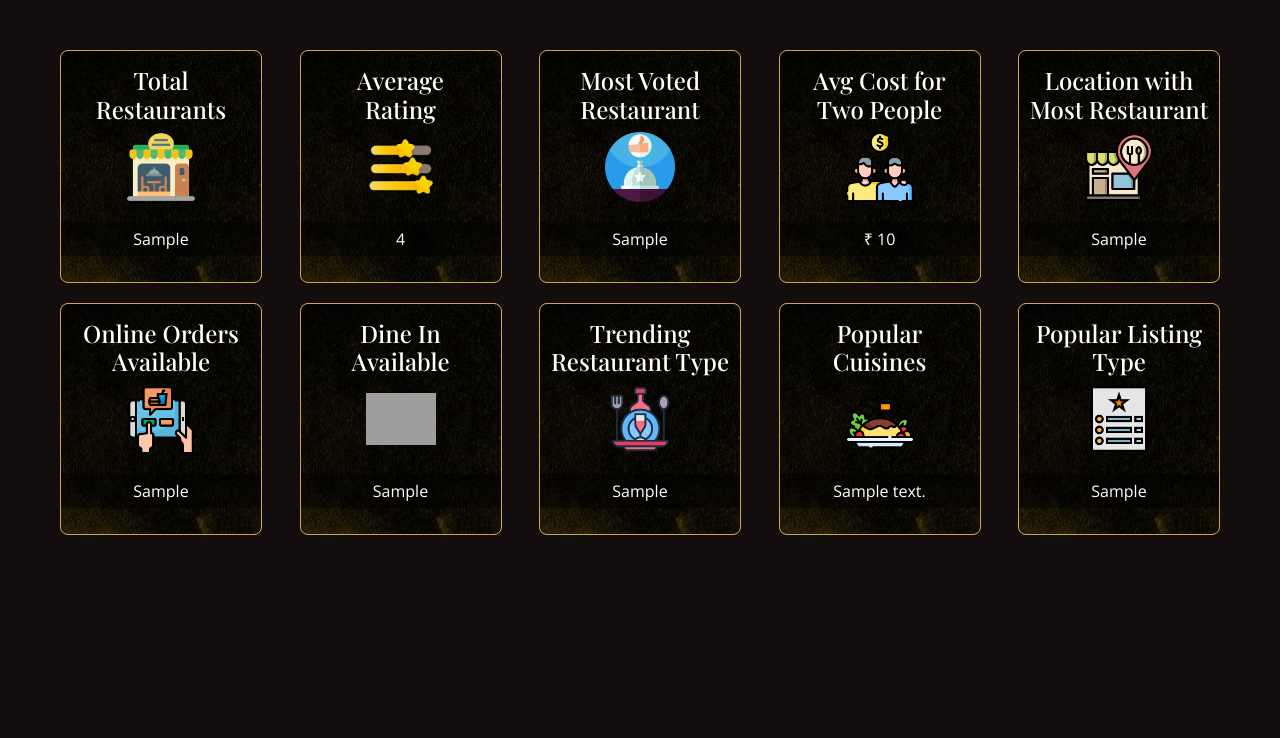
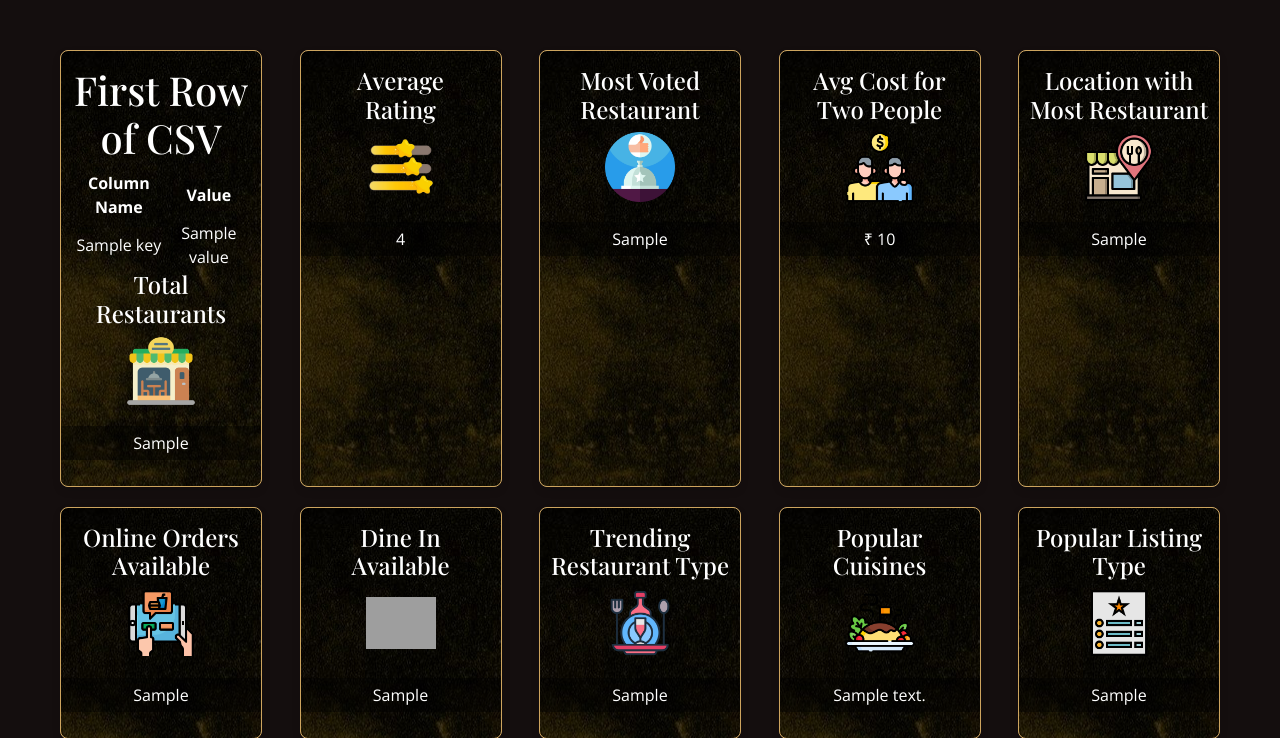
Before and after one commit to akbalki2108/Edunet-Project, a Django app: template zomato/templates/dashboard.html in a window 1280 px wide. Shown: the part 72-810 px from the top of the page. Before the commit the page ends 607 px from the top, so only its background shows below. Run offline with Django 5.2, Linux system fonts and the light colour scheme; the template is opened without the code that fills it: most values are stand-ins (such as "Sample title", 1, 10 or a date in 2020); parts of the project's set-up code (start-up, migrations or seed data) failed here and were passed over; some libraries are stand-ins or nearby versions; some web fonts are replaced; grey boxes are pictures that could not be loaded.

Commit message:
dashboard

```diff
--- a/zomato/templates/dashboard.html
+++ b/zomato/templates/dashboard.html
@@ -221,6 +221,19 @@
     <div class="container" style="margin-block: 50px;">
         <div class="card">
             <div class="card-content">
+                <h1>First Row of CSV</h1>
+                <table>
+                    <tr>
+                        <th>Column Name</th>
+                        <th>Value</th>
+                    </tr>
+                    {% for key, value in first_row.items %}
+                    <tr>
+                        <td>{{ key }}</td>
+                        <td>{{ value }}</td>
+                    </tr>
+                    {% endfor %}
+                </table>
                 <h4>Total Restaurants</h4>
                 <img src="{% static 'restaurant.png' %}" alt="" width="70px">
                 <p style="color: #ffffff;">{{ value.tRestaurant }}</p>
--- a/zomato/views.py
+++ b/zomato/views.py
@@ -40,9 +40,11 @@ def about(request):
     return  render(request,'about.html')
 
 def dashboard(request):
-    df = pd.read_csv('testingdata.csv')
+    df = pd.read_csv('testingdata.csv',nrows=1)
+    first_row_dict = df.iloc[0].to_dict()
 
-    return  render(request,'dashboard.html')
+
+    return  render(request,'dashboard.html',{'first_row': first_row_dict})
 '''
 def dashboard(request):
     train_data = pd.read_csv("zomato_cleaned.csv")
```
